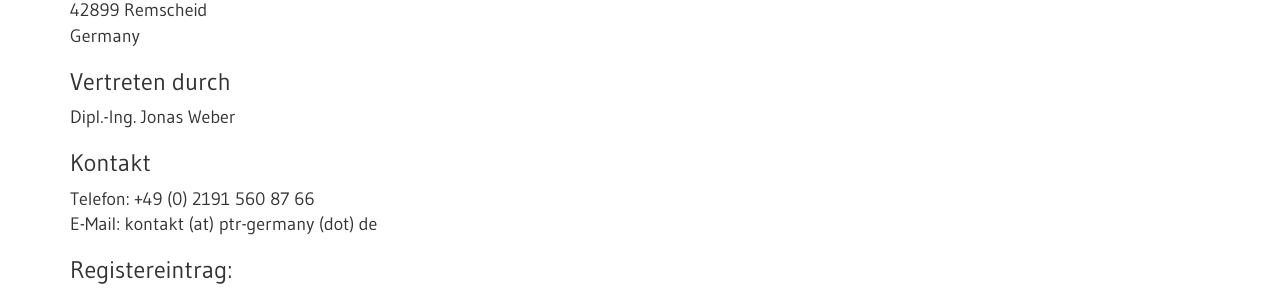
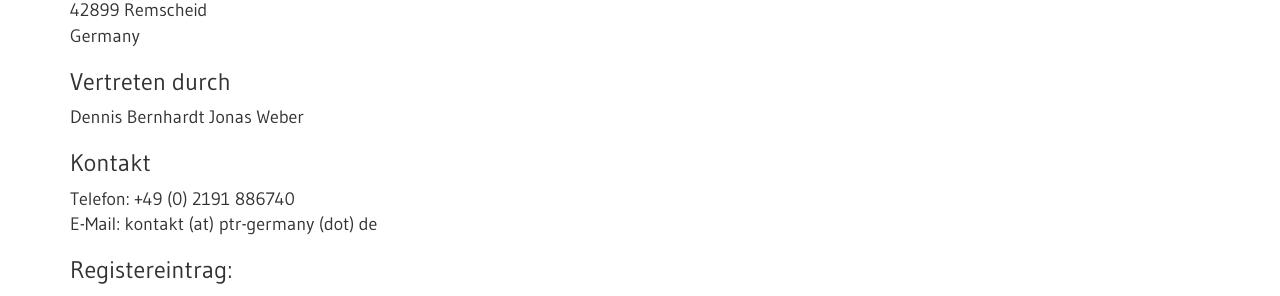
Before and after one commit to n2o/ptr, a Jekyll site: the page built from impressum.md, in a window 1280 px wide. Shown: the part 325-621 px from the top of the page. Built offline with Jekyll 4.4.1, drawn with Linux system fonts in a browser that asks for light colours; nearby versions of some CDN libraries.

Commit message:
Change impressum

```diff
--- a/impressum.md
+++ b/impressum.md
@@ -10,10 +10,11 @@
 Germany
 
 ### Vertreten durch
-Dipl.-Ing. Jonas Weber
+Dennis Bernhardt
+Jonas Weber
 
 ### Kontakt
-Telefon: +49 (0) 2191 560 87 66
+Telefon: +49 (0) 2191 886740
 E-Mail: kontakt (at) ptr-germany (dot) de
 
 ### Registereintrag:
```
